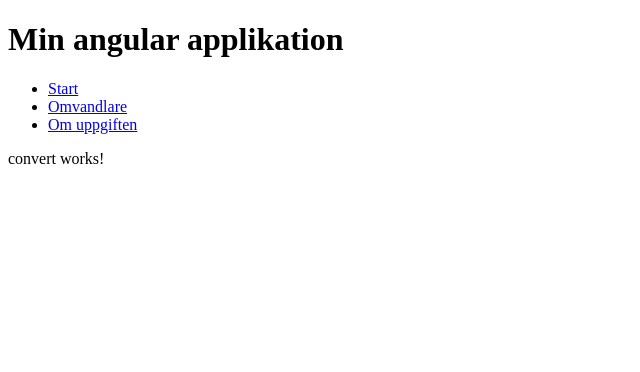
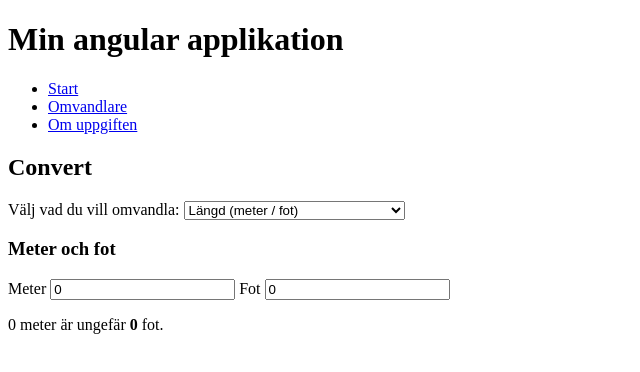
Before and after one commit to fredrikastjernlof/lab3_angular, an Angular app: page /convert in a window 1280 px wide. Shown: the top 372 px of the page, without its empty margins (0-640 px from the left). Built offline with nearby package versions, Linux system fonts and the light colour scheme.

Commit message:
Feat: implement unit converter with two-way data binding

```diff
--- a/src/app/convert/convert.html
+++ b/src/app/convert/convert.html
@@ -1 +1,51 @@
-<p>convert works!</p>
+<section class="convert">
+    <h2>Convert</h2>
+    <label>
+        Välj vad du vill omvandla:
+        <select [(ngModel)]="selectedConverter">
+            <option value="length">Längd (meter / fot)</option>
+            <option value="temperature">Temperatur (Celsius / Fahrenheit)</option>
+        </select>
+    </label>
+    @if (selectedConverter === 'length') {
+    <div class="converter-card">
+        <h3>Meter och fot</h3>
+        <div class="input-group">
+            <label>
+                Meter
+                <input type="number" [(ngModel)]="meters" (input)="convertToFeet()" />
+            </label>
+            <label>
+                Fot
+                <input type="number" [(ngModel)]="feet" (input)="convertToMeters()" />
+            </label>
+        </div>
+
+        <p class="result">
+            {{ meters }} meter är ungefär <strong>{{ feet }}</strong> fot.
+        </p>
+
+    </div>
+    }
+
+@if (selectedConverter === 'temperature') {
+    <div class="converter-card">
+        <h3>Celsius och Fahrenheit</h3>
+        <div class="input-group">
+            <label>
+                Celsius
+                <input type="number" [(ngModel)]="celsius" (input)="convertToFahrenheit()" />
+            </label>
+            <label>
+                Fahrenheit
+                <input type="number" [(ngModel)]="fahrenheit" (input)="convertToCelsius()" />
+            </label>
+        </div>
+
+        <p class="result">
+            {{ celsius }}°C är ungefär <strong>{{ fahrenheit }}</strong>°F.
+        </p>
+
+    </div>
+}
+</section>
--- a/src/app/convert/convert.ts
+++ b/src/app/convert/convert.ts
@@ -1,9 +1,36 @@
 import { Component } from '@angular/core';
+import { FormsModule } from '@angular/forms';
 
 @Component({
   selector: 'app-convert',
-  imports: [],
+  imports: [FormsModule],
   templateUrl: './convert.html',
   styleUrl: './convert.scss',
 })
-export class Convert {}
+export class Convert {
+
+  meters: number = 0;
+  feet: number = 0;
+
+  celsius: number = 0;
+  fahrenheit: number = 32;
+
+  selectedConverter: string = 'length';
+
+  convertToFeet() {
+    this.feet = +(this.meters * 3.28084).toFixed(2);
+  }
+
+  convertToMeters() {
+    this.meters = +(this.feet / 3.28084).toFixed(2);
+  }
+
+  convertToFahrenheit() {
+    this.fahrenheit = +((this.celsius * 9/5) + 32).toFixed(2);
+  }
+
+  convertToCelsius() {
+    this.celsius = +((this.fahrenheit - 32) * 5/9).toFixed(2);
+  }
+
+}
```
